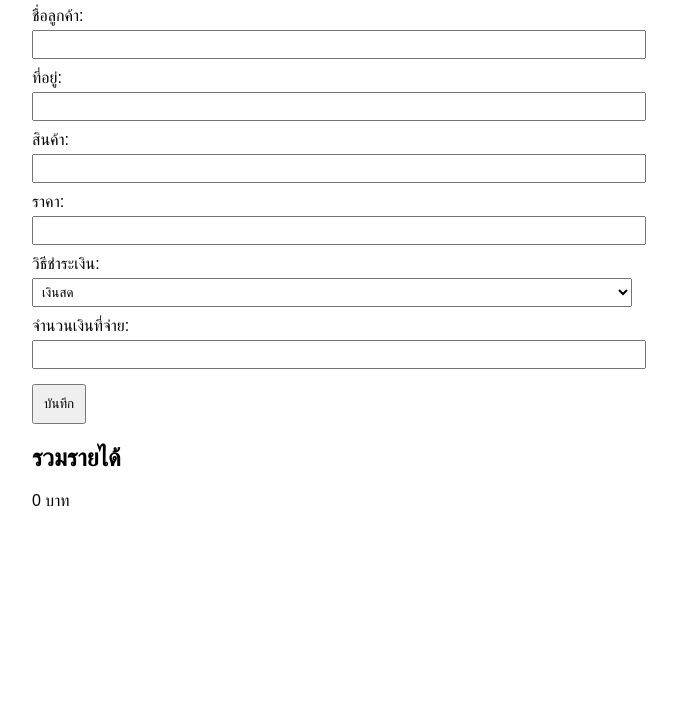
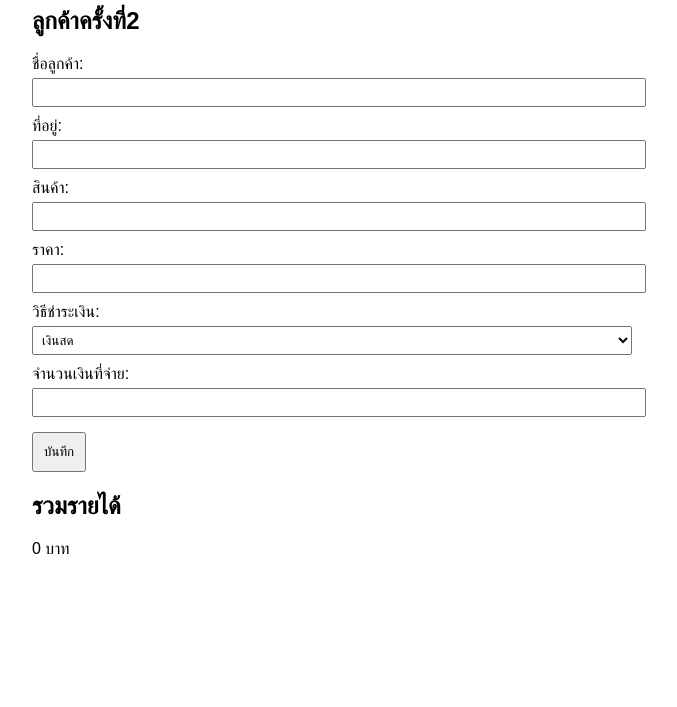
Before and after one commit to Guest91019/customer-web, a website: page index.html in a window 1280 px wide. Shown: the part 93-800 px from the top of the page, without its empty margins (308-985 px from the left). Drawn offline with Linux system fonts and the light colour scheme.

Commit message:
ลูกค้าครั้งที่2

```diff
--- a/index.html
+++ b/index.html
@@ -13,6 +13,7 @@
 </head>
 <body>
   <h1>ลูกค้าครั้งที่1</h1>
+  <h2>ลูกค้าครั้งที่2</h2>
 
   <form id="customerForm">
     <label>ชื่อลูกค้า: <input type="text" id="customerName" required></label>
```
